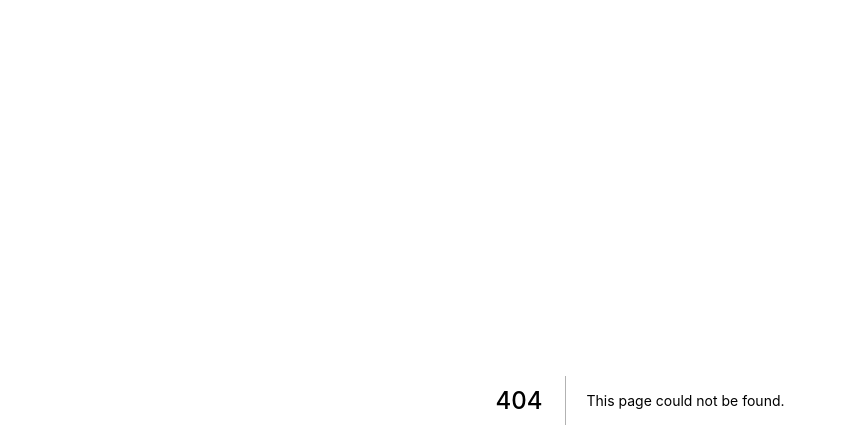
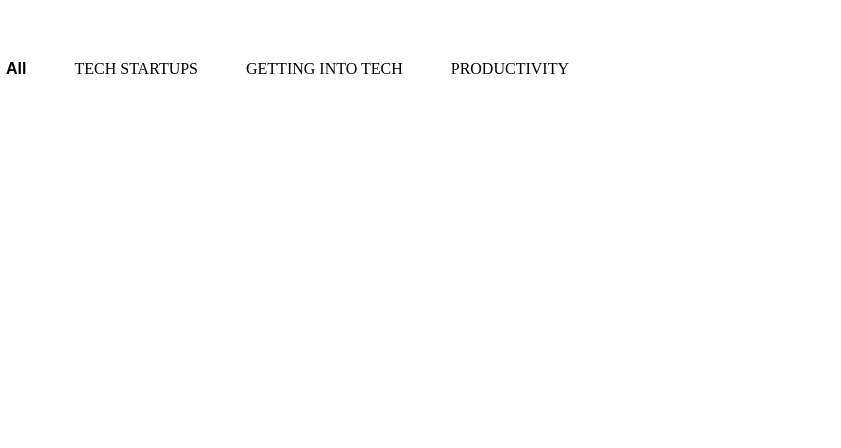
Before and after one commit to linas19/Erika_HomePage, a Next.js app: page /components/BlogNavBar/BlogNavBar in a window 1280 px wide. Before the commit this address had no page. Shown: the top 448 px of the page, without its empty margins (0-841 px from the left). Built offline with nearby package versions, Linux system fonts and the light colour scheme.

Commit message:
fixed pointer issue

```diff
--- a/pages/blog/blog.js
+++ b/pages/blog/blog.js
@@ -5,6 +5,7 @@ import Head from "next/head";
 import React from "react";
 import { fetchEntries } from "./util/contentfulPosts.js";
 import LatestPost from "../components/LatestPost/LatestPost.js";
+import BlogNavBar from "../components/BlogNavBar/BlogNavBar.js"
 
 export default function Blog({posts}) {
 
@@ -26,6 +27,7 @@ export default function Blog({posts}) {
       </Head>
       <NavBar />
       <LatestPost heroImage={latest.heroImage.fields.file.url} title={latest.title} description={latest.description}/>
+      <BlogNavBar />
       {/* <div className="posts">
         {posts.map((p) => {
           console.log('hedflljho', p.heroImage.fields.file.url)
--- /dev/null
+++ b/pages/components/BlogNavBar/BlogNavBar.js
@@ -0,0 +1,21 @@
+import NavBarLink from '../NavBarLink/NavBarLink.js'
+import styles from "./BlogNavBar.module.scss";
+
+function BlogNavBar() {
+    return (
+        <div>
+          <body>
+            <div className={styles.navBar}>
+              <div className={styles.navBarRight}>
+                <NavBarLink link="https//www.instagram.com/" name="All" highlighted={true}/>
+                <NavBarLink link="https//www.instagram.com/" name="TECH STARTUPS"/>
+                <NavBarLink link="/blog/blog" name="GETTING INTO TECH"/>
+                <NavBarLink link="../" name="PRODUCTIVITY"/>
+              </div>
+            </div>
+          </body>
+        </div>
+      );
+}
+
+export default BlogNavBar
--- /dev/null
+++ b/pages/components/BlogNavBar/BlogNavBar.module.scss
@@ -0,0 +1,13 @@
+.navBar {
+    max-width: 1441px;
+    margin: auto;
+    display: flex;
+    flex-direction: row;
+    .navBarRight {
+        display: flex;
+        padding-right: 72px;
+        justify-content:flex-start;
+        padding-top: 58px;
+        width: 100%;
+    }
+}
--- a/pages/components/NavBar/NavBar.js
+++ b/pages/components/NavBar/NavBar.js
@@ -1,5 +1,4 @@
 import styles from "./NavBar.module.scss";
-import Head from "next/head";
 import NavBarLink from '../NavBarLink/NavBarLink.js'
 
 export default function NavBar() {
--- a/pages/components/NavBarLink/NavBarLink.js
+++ b/pages/components/NavBarLink/NavBarLink.js
@@ -8,7 +8,7 @@ const NavBarLink = ({highlighted, name, link}) => {
     console.log(styleClass)
   return (
     <button className={styleClass}>
-      <Link href={link} highlighted={false}>{name}</Link>
+      <Link className={styles.link} href={link} highlighted={false}>{name}</Link>
     </button>
   );
 }
--- a/pages/components/NavBarLink/NavBarLink.module.scss
+++ b/pages/components/NavBarLink/NavBarLink.module.scss
@@ -9,7 +9,6 @@
     text-align: center;
     outline: none;
     padding-right: 42px;
-    cursor: pointer;
 }
 .navBarButtonHighlighted {
     border: none;
@@ -21,3 +20,6 @@
     font-weight: bold;
     cursor: pointer;
 }
+.link {
+    cursor: pointer;
+}
```
